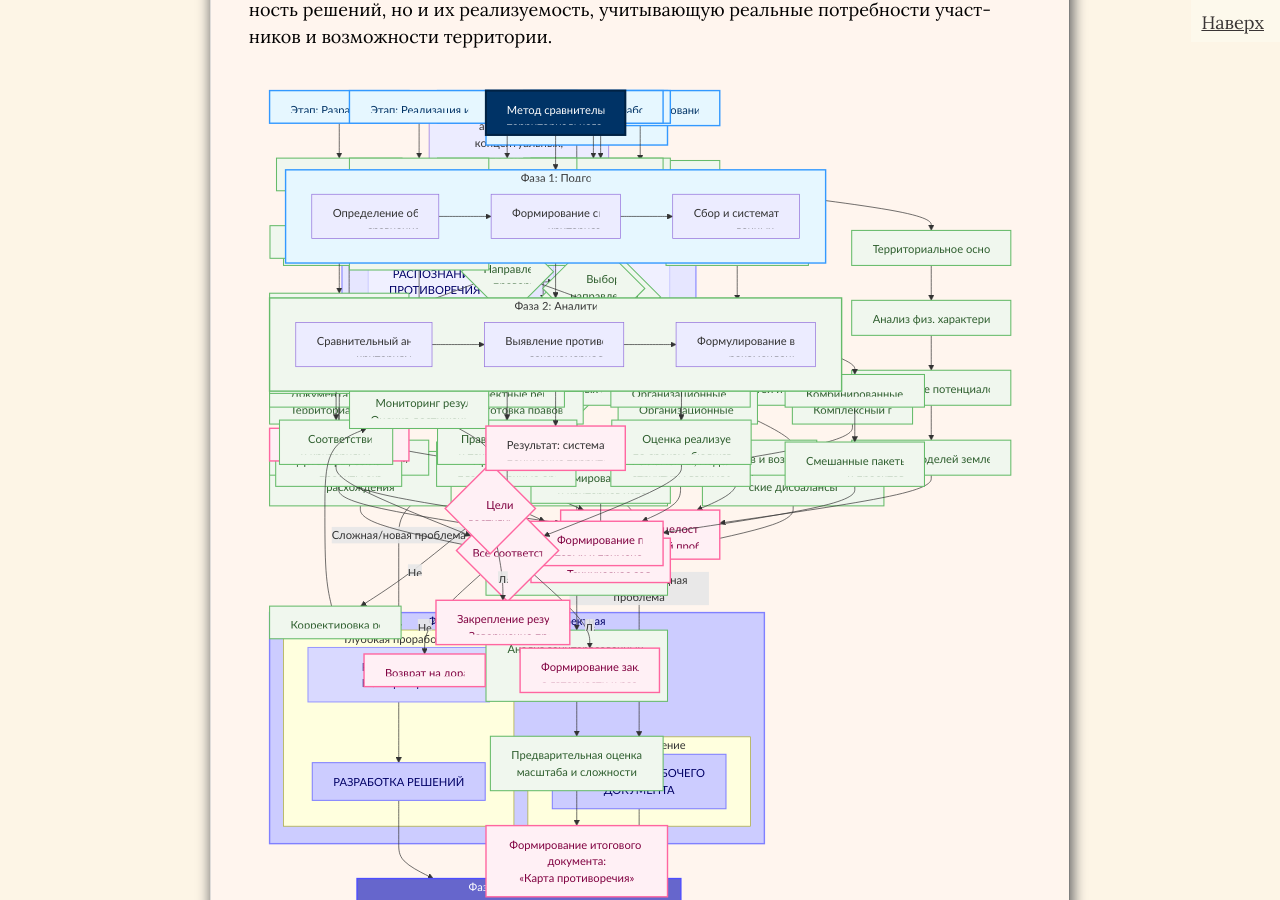
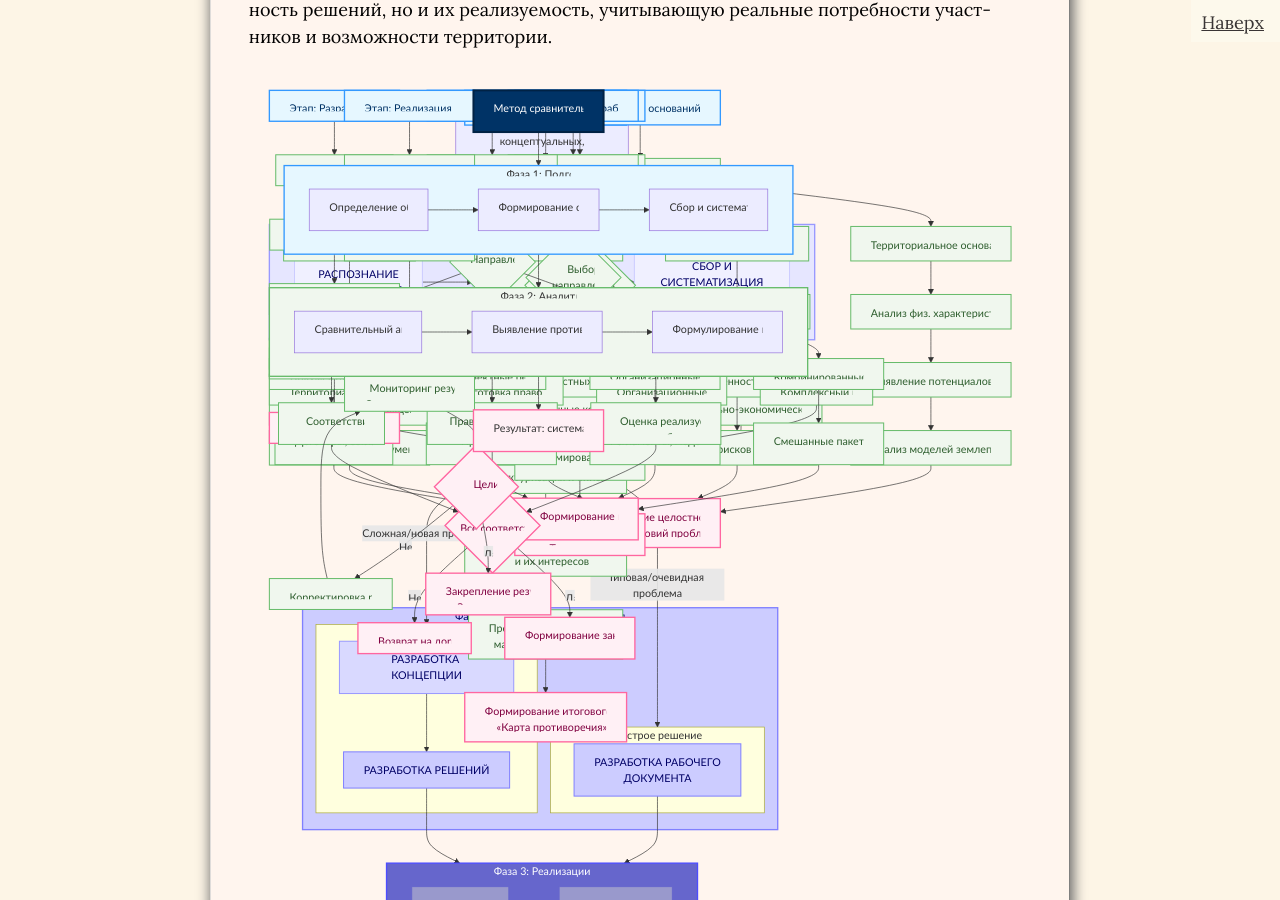
Before and after one commit to SergSi/land-use-art, a Jekyll site: the page built from _posts/2025-09-12-metod.md, in a window 1280 px wide and 900 px high, scrolled down 1557 px. Built offline with Jekyll 4.4.1, drawn with Linux system fonts in a browser that asks for light colours; some web fonts are replaced.

Commit message:
Update 2025-09-12-metod.md

```diff
--- a/_posts/2025-09-12-metod.md
+++ b/_posts/2025-09-12-metod.md
@@ -25,7 +25,9 @@ subgraph S1[Фаза 1: Аналитическая]
 direction LR
     B["РАСПОЗНАНИЕ<br>ПРОТИВОРЕЧИЯ"]
     C["АНАЛИЗ<br>ОСНОВАНИЙ"]
-    B --> C
+ J["СБОР И<br>СИСТЕМАТИЗАЦИЯ<br>ИСХОДНЫХ ДАННЫХ"]
+
+B --> C --> J
 end
 
 S1 --> D{Выбор схемы<br>применения}
@@ -63,6 +65,7 @@ style S3 fill:#6666cc,stroke:#4d4dff,stroke-width:2px,color:#ffffff
 %% Стили для этапов
 style B fill:#f0f0ff,stroke:#ccccff,stroke-width:1.5px,color:#000066
 style C fill:#f0f0ff,stroke:#ccccff,stroke-width:1.5px,color:#000066
+style J fill:#f0f0ff,stroke:#ccccff,stroke-width:1.5px,color:#000066
 style E fill:#d9d9ff,stroke:#9999ff,stroke-width:1.5px,color:#000066
 style F fill:#ccccff,stroke:#8080ff,stroke-width:1.5px,color:#000066
 style G fill:#ccccff,stroke:#8080ff,stroke-width:1.5px,color:#000066
```
